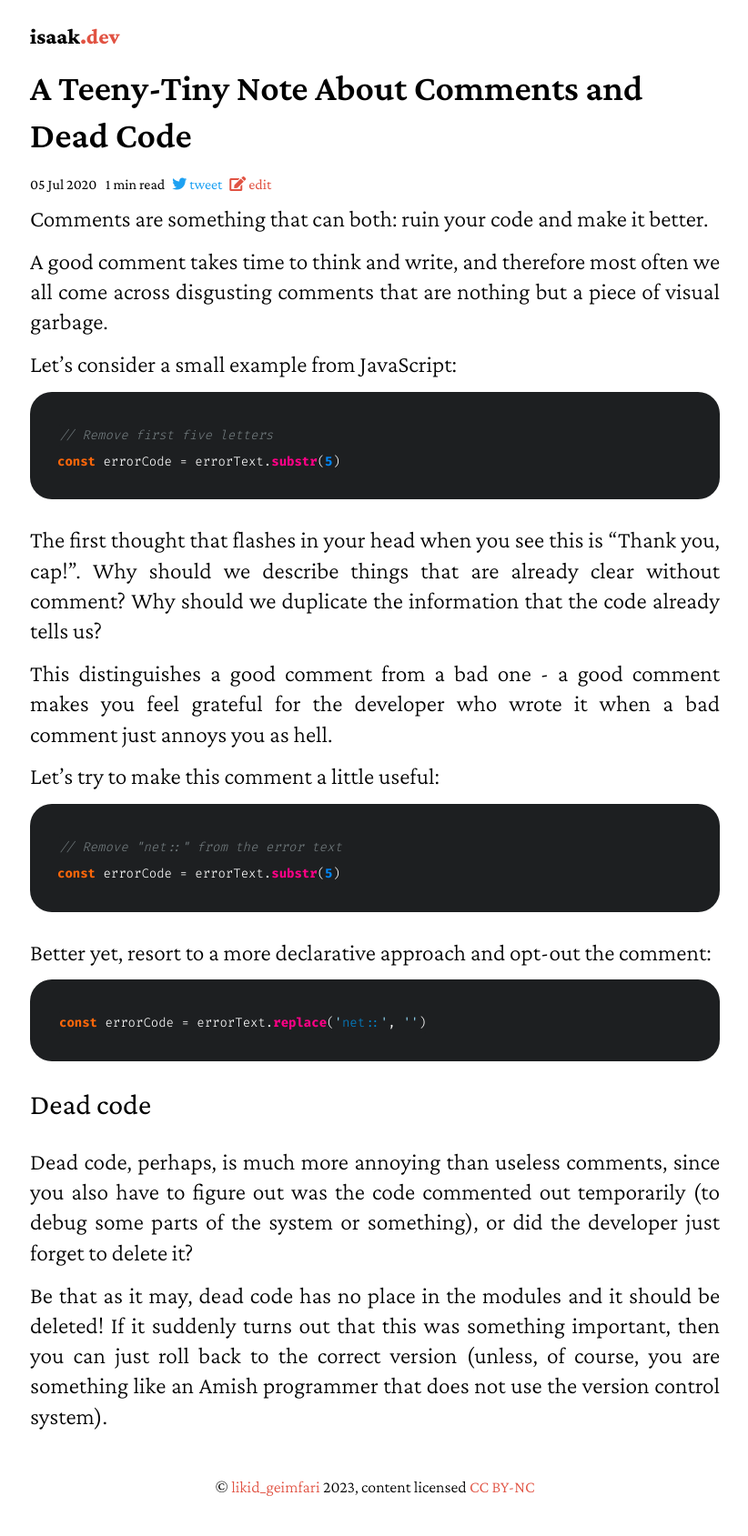
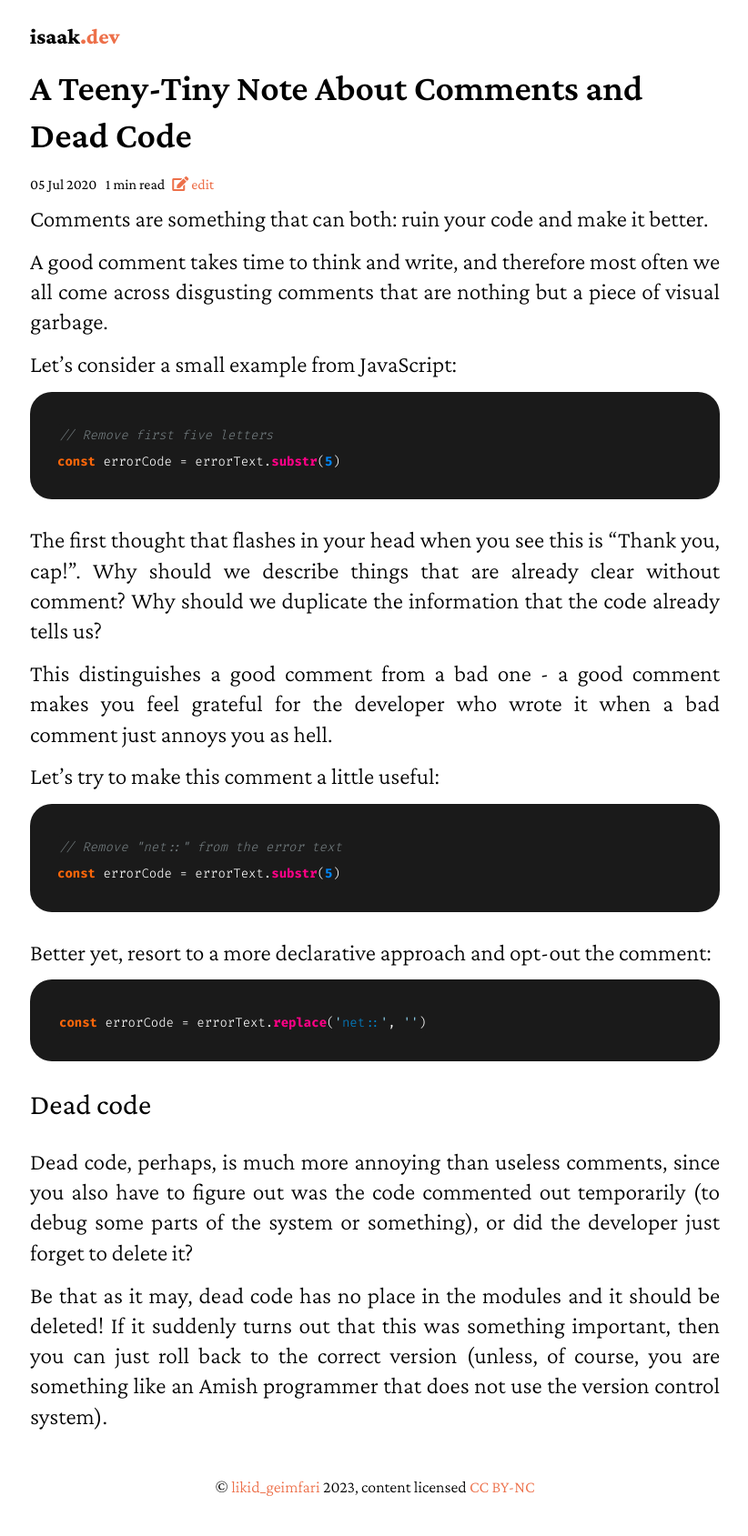
Before and after one commit to lk-geimfari/lk-geimfari.github.io, a Jekyll site: the page built from _posts/2020-07-05-note-about-comments-and-dead-code.md, in a window 1280 px wide. Shown: the whole page at 91% size, without its empty margins (228-1050 px from the left). Built offline with Jekyll 4.4.1, drawn with Linux system fonts in a browser that asks for light colours; nearby versions of some CDN libraries.

Commit message:
Fix styles

```diff
--- a/_layouts/post.html
+++ b/_layouts/post.html
@@ -26,11 +26,6 @@
           {% endif %} read
         </small>
         <small>
-          <div id="twitter-share-button" class="clickable">
-            <i class="fab fa-twitter"></i> tweet
-          </div>
-        </small>
-        <small>
           <div id="edit-page" class="clickable">
             <i class="fas fa-edit"></i> edit
           </div>
@@ -53,23 +48,13 @@
     })
 
     const editUrl = "{{ site.github_edit_url }}/{{ page.path }}"
-    const currentUrl = "{{ site.url }}{{ site.baseurl }}{{ page.url }}"
-    const twitterShareUrl = `https://twitter.com/intent/tweet?text={{ page.title }}&url=${currentUrl}`
-
     const editButton = document.getElementById('edit-page')
-    const shareButton = document.getElementById('twitter-share-button')
 
     if (editButton) {
       editButton.addEventListener('click', () => {
         window.open(editUrl, '_blank')
       })
     }
-
-    if (shareButton) {
-      shareButton.addEventListener('click', () => {
-        window.open(twitterShareUrl, 'pop-up', 'left=20,top=20,width=500,height=500,toolbar=1,resizable=0')
-      })
-    }
   })()
 </script>
 </body>
--- a/assets/css/styles.css
+++ b/assets/css/styles.css
@@ -91,48 +91,44 @@ section img {
     opacity: 0.8;
 }
 
-#twitter-share-button {
-    color: #1DA1F2;
-}
-
 #edit-page {
-    color: rgb(225, 83, 67);
+    color: #ed704a;
 }
 
 article a {
-    color: rgb(225, 83, 67);
+    color: #ed704a;
 }
 
 footer a {
-    color: rgb(225, 83, 67);
+    color: #ed704a;
 }
 
 article a:not(.anchor):hover {
-    color: rgb(225, 83, 67);
+    color: #ed704a;
     text-decoration: none !important;
 }
 
 a:not(.nav-link, .anchor):hover {
-    border-bottom: 1px solid rgb(225, 83, 67);
+    border-bottom: 1px solid #ed704a;
 }
 
 .nav .nav-link:hover {
-    color: rgb(225, 83, 67);
+    color: #ed704a;
 }
 
 .nv-item:hover {
-    color: rgb(225, 83, 67);
+    color: #ed704a;
     text-decoration: none;
     border: 0 !important;
 }
 
 .post a:hover {
-    color: rgb(225, 83, 67);
+    color: #ed704a;
     text-decoration: none;
 }
 
 footer a:hover {
-    color: rgb(225, 83, 67);
+    color: #ed704a;
     text-decoration: none;
     border: 0 !important;
 }
@@ -142,19 +138,28 @@ footer p {
 }
 
 #subscribe:hover {
-    color: rgb(225, 83, 67);
+    color: #ed704a;
     text-decoration: none;
 }
 
 .dot {
-    color: rgb(225, 83, 67);
+    color: #ed704a;
+}
+
+#smalls a:hover {
+    color: #ed704a;
+}
+
+.starred {
+    font-size: .9rem !important;
+    color: #ed704a;
 }
 
 .posts h3 {
     font-family: 'Crimson Pro', serif;
-    font-weight: 400;
+    font-weight: 500;
     text-rendering: optimizeLegibility;
-    font-size: 2rem;
+    font-size: 2.1rem;
     margin-top: 25px;
 }
 
@@ -169,15 +174,6 @@ footer p {
     margin-right: 5px !important;
     font-size: 16px;
     margin-bottom: 15px;
-}
-
-#smalls a:hover {
-    color: rgb(225, 83, 67);
-}
-
-.starred {
-    font-size: .9rem !important;
-    color: rgb(225, 83, 67);
 }
 
 .content p {
--- a/assets/css/syntax.css
+++ b/assets/css/syntax.css
@@ -6,7 +6,7 @@
     color: #97e1ff;
     border-radius: 2px;
     white-space: pre;
-    background-color: #1d1f21;
+    background-color: #1a1a1a;
     font-size: 14px;
     font-family: 'Fira Code', monospace !important;
 }
@@ -41,7 +41,7 @@ div.highlight {
 }
 
 .content pre {
-    background: #1d1f21 !important;
+    background: #1a1a1a !important;
     padding: 12px 13px;
     margin-bottom: 1.75rem;
 }
--- a/assets/css/theme.css
+++ b/assets/css/theme.css
@@ -43,7 +43,7 @@
 
 @media (prefers-color-scheme: dark) {
     html, body {
-        background-color: #141617;
+        background-color: #171717;
     }
 
     .nv-item {
@@ -80,4 +80,77 @@
     hr {
         border-top: 0.5px solid rgba(29, 51, 58, 0.71);
     }
+
+    .dot, .starred {
+        color: #ed704a;
+    }
+
+    .nv-item:hover {
+        color: #ed704a !important;
+    }
+
+    #edit-page {
+        color: #ed704a;
+    }
+
+    article a {
+        color: #ed704a;
+    }
+
+    footer a {
+        color: #ed704a;
+    }
+
+    article a:not(.anchor):hover {
+        color: #ed704a;
+        text-decoration: none !important;
+    }
+
+    a:not(.nav-link, .anchor):hover {
+        border-bottom: 1px solid #ed704a;
+    }
+
+    .nav .nav-link:hover {
+        color: #ed704a;
+    }
+
+    .nv-item:hover {
+        color: #ed704a;
+        text-decoration: none;
+        border: 0 !important;
+    }
+
+    .post a:hover {
+        color: #ed704a;
+        text-decoration: none;
+    }
+
+    footer a:hover {
+        color: #ed704a;
+        text-decoration: none;
+        border: 0 !important;
+    }
+
+    footer p {
+        font-size: 18px;
+    }
+
+    #subscribe:hover {
+        color: #ed704a;
+        text-decoration: none;
+    }
+
+    .dot {
+        color: #ed704a;
+    }
+
+    #smalls a:hover {
+        color: #ed704a;
+    }
+
+    .starred {
+        font-size: .9rem !important;
+        color: #ed704a;
+    }
+
 }
```
